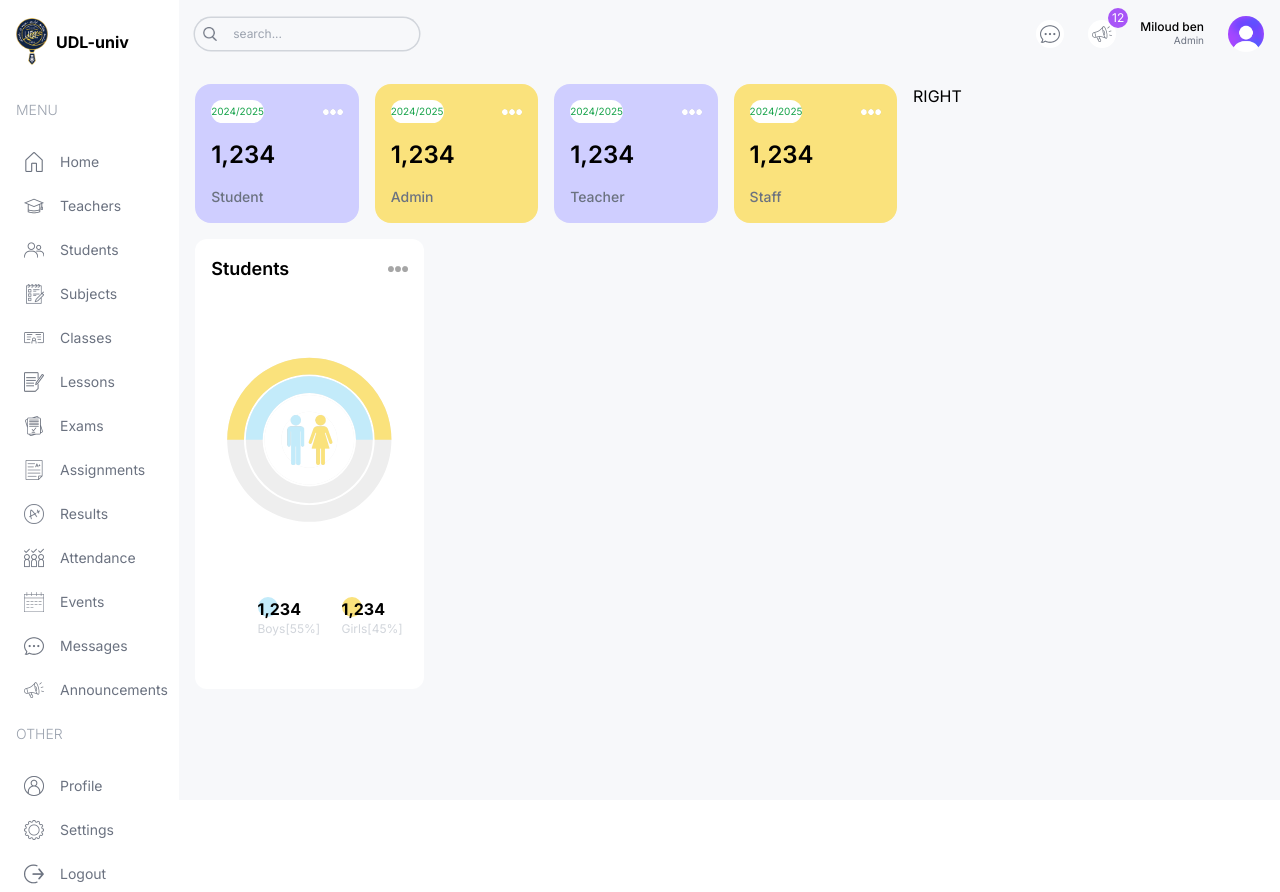
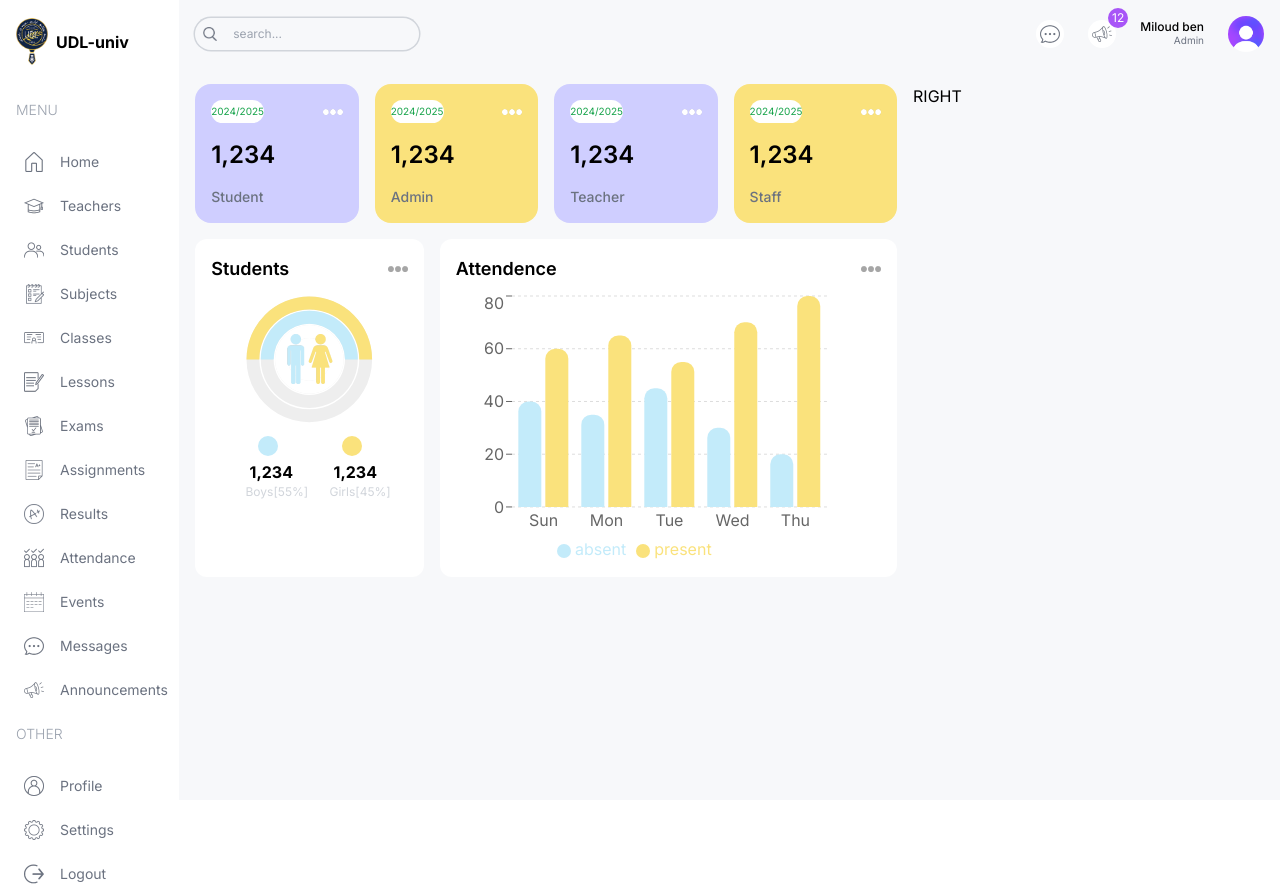
Before and after one commit to Miloud73/Shool-managment-dashboard, a Next.js app: page /admin in a window 1280 px wide. Built offline with nearby package versions, Linux system fonts and the light colour scheme.

Commit message:
implement Attendence charts

```diff
--- a/src/app/(dashboard)/admin/page.tsx
+++ b/src/app/(dashboard)/admin/page.tsx
@@ -1,3 +1,4 @@
+import AttendenceCharts from "@/components/AttendenceCharts";
 import CountCharts from "@/components/CountCharts";
 import UserCard from "@/components/UserCard";
 import type { Metadata } from "next";
@@ -24,7 +25,7 @@
 
           </div>
           <div className="w-full lg:w-2/3 h-[450px] flex flex-col gap-8">
-
+            <AttendenceCharts/>
           </div>
 
         </div>
--- /dev/null
+++ b/src/components/AttendenceCharts.tsx
@@ -0,0 +1,94 @@
+"use client";
+
+import Image from "next/image";
+import React, { PureComponent } from "react";
+import {
+  BarChart,
+  Bar,
+  Rectangle,
+  XAxis,
+  YAxis,
+  CartesianGrid,
+  Tooltip,
+  Legend,
+  ResponsiveContainer,
+} from "recharts";
+
+const data = [
+  {
+    name: "Sun",
+    present: 60,
+    absent: 40,
+    amt: 2210,
+  },
+  {
+    name: "Mon",
+    present: 65,
+    absent: 35,
+    amt: 2290,
+  },
+  {
+    name: "Tue",
+    present: 55,
+    absent: 45,
+    amt: 2000,
+  },
+  {
+    name: "Wed",
+    present: 70,
+    absent: 30,
+    amt: 2181,
+  },
+  {
+    name: "Thu",
+    present: 80,
+    absent: 20,
+    amt: 2500,
+  },
+];
+
+const AttendenceCharts = () => {
+  return (
+    <div className="bg-white rounded-xl w-full h-[75%] p-4">
+      <div className="flex justify-between items-center">
+        <h1 className="text-lg font-semibold">Attendence</h1>
+        <Image src="/moreDark.png" alt="moreDark icon" width={20} height={20} />
+      </div>
+      <div className="relative w-full h-full top-2 right-6">
+        <ResponsiveContainer width="100%" height="90%">
+          <BarChart
+            width={500}
+            height={300}
+            data={data}
+            margin={{
+              top: 5,
+              right: 30,
+              left: 20,
+              bottom: 5,
+            }}
+          >
+            <CartesianGrid strokeDasharray="3 3" vertical={false} stroke="#ddd"/>
+            <XAxis dataKey="name" axisLine={false} tickLine={false}/>
+            <YAxis axisLine={false}/>
+            <Tooltip />
+            <Legend />
+            <Bar
+              dataKey="absent"
+              fill="#C3EBFA"
+              legendType="circle"
+              radius={[10,10,0,0]}
+            />
+            <Bar
+              dataKey="present"
+              fill="#FAE27C"
+              legendType="circle"
+              radius={[10,10,0,0]}
+            />
+          </BarChart>
+        </ResponsiveContainer>
+      </div>
+    </div>
+  );
+};
+
+export default AttendenceCharts;
--- a/src/components/CountCharts.tsx
+++ b/src/components/CountCharts.tsx
@@ -28,12 +28,12 @@
 
 const CountCharts = () => {
   return (
-    <div className="bg-white rounded-xl w-full h-full p-4">
+    <div className="bg-white rounded-xl w-full h-[75%] p-4">
       <div className="flex justify-between items-center">
         <h1 className="text-lg font-semibold">Students</h1>
         <Image src="/moreDark.png" alt="moreDark icon" width={20} height={20} />
       </div>
-      <div className="relative w-full h-[75%]">
+      <div className="relative w-full h-[50%]">
         <ResponsiveContainer>
           <RadialBarChart
             cx="50%"
@@ -57,14 +57,20 @@
       <div className="flex justify-center gap-16">
         <div className="flex flex-col gap-1">
           <div className="w-5 h-5 bg-lamaSky rounded-full">
-            <h1 className="font-bold">1,234</h1>
-            <h2 className="text-xs text-gray-300"> Boys[55%]</h2>
+            <h1 className="relative right-2 font-bold pt-6">1,234</h1>
+            <h2 className="text-xs text-gray-300 relative right-3">
+              {" "}
+              Boys[55%]
+            </h2>
           </div>
         </div>
         <div className="flex flex-col gap-1">
-          <div className="w-5 h-5 bg-lamaYellow rounded-full">
-            <h1 className="font-bold">1,234</h1>
-            <h2 className="text-xs text-gray-300"> Girls[45%]</h2>
+          <div className="w-5 h-5 bg-lamaYellow rounded-full ">
+            <h1 className="font-bold pt-6 relative right-2">1,234</h1>
+            <h2 className="text-xs text-gray-300 relative right-3">
+              {" "}
+              Girls[45%]
+            </h2>
           </div>
         </div>
       </div>
```
